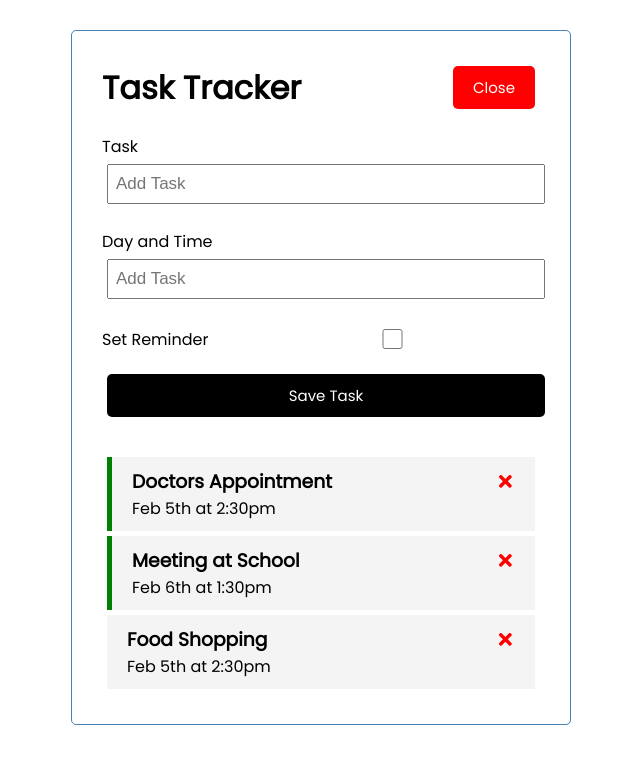
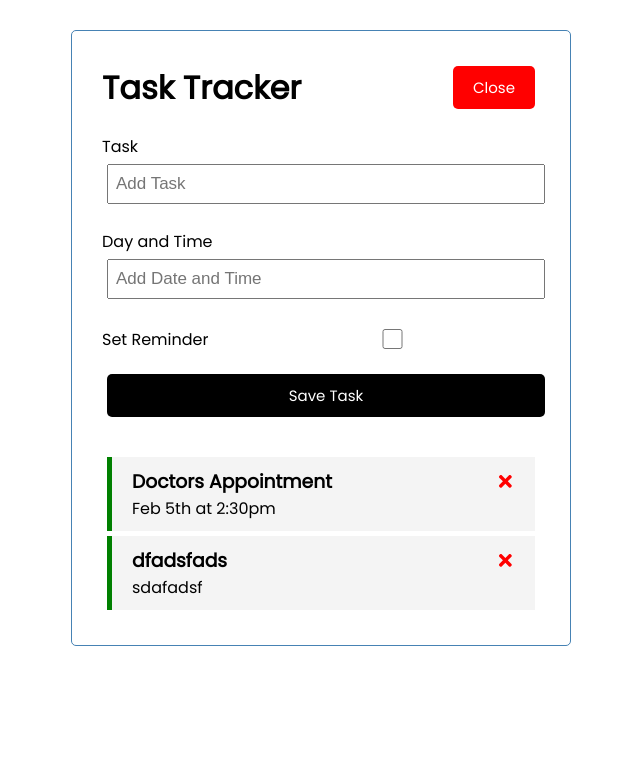
Before and after one commit to adammccormack/practice-react-app, a React (Create React App) app: page / in a window 1280 px wide. Both pictures are taken after a click on the button "Add". Shown: the top 764 px of the page, without its empty margins (319-959 px from the left). Built offline with nearby package versions, Linux system fonts and the light colour scheme; data requests are answered from the project's data file.

Commit message:
debugged addTask

```diff
--- a/db.json
+++ b/db.json
@@ -1,22 +1,16 @@
 {
   "tasks": [
     {
-        "id": 1,
-        "text": "Doctors Appointment",
-        "day": "Feb 5th at 2:30pm",
-        "reminder": true
+      "id": 1,
+      "text": "Doctors Appointment",
+      "day": "Feb 5th at 2:30pm",
+      "reminder": true
     },
     {
-        "id": 2,
-        "text": "Meeting at School",
-        "day": "Feb 6th at 1:30pm",
-        "reminder": true
-    },
-    {
-        "id": 3,
-        "text": "Food Shopping",
-        "day": "Feb 5th at 2:30pm",
-        "reminder": false
+      "text": "dfadsfads",
+      "day": "sdafadsf",
+      "reminder": true,
+      "id": 2
     }
   ]
 }
--- a/src/App.js
+++ b/src/App.js
@@ -26,14 +26,26 @@
   }
 
     // Add Task
-  const addTask = (task) => {
-    const id = Math.floor(Math.random() * 10000) + 1
-    const newTask = { id, ...task }
-    setTasks([...tasks, newTask])
+  const addTask = async (task) => {
+    const res = await fetch('http://localhost:5000/tasks', {
+      method: 'POST',
+      headers: {
+        'Content-type': 'application/json',
+      },
+      body: JSON.stringify(task),
+    })
+
+    const data = await res.json()
+
+    setTasks([...tasks, data])
   }
 
-  const deleteTask = (id) => {
-      setTasks(tasks.filter((task) => task.id !== id))
+  // Delete Task
+  const deleteTask = async (id) => {
+    await fetch(`http://localhost:5000/tasks/${id}`, {method: 'DELETE',
+    })
+
+    setTasks(tasks.filter((task) => task.id !== id))
   }
 
   const toggleReminder = (id) => {
--- a/src/components/AddTask.js
+++ b/src/components/AddTask.js
@@ -35,7 +35,7 @@
             <label>Day and Time</label>
             <input
                type='text'
-               placeholder='Add Task'
+               placeholder='Add Date and Time'
                value={day}
                onChange={(e) => setDay(e.target.value)}
             />
--- a/src/components/Tasks.js
+++ b/src/components/Tasks.js
@@ -3,9 +3,9 @@
 const Tasks = ({ tasks, onDelete, onToggle }) => {
     return (
         <>
-            {tasks.map((task) => (
+            {tasks.map((task, index) => (
                 <Task
-                  key={task.id}
+                  key={index}
                   task={task}
                   onDelete={onDelete}
                   onToggle={onToggle}
```
